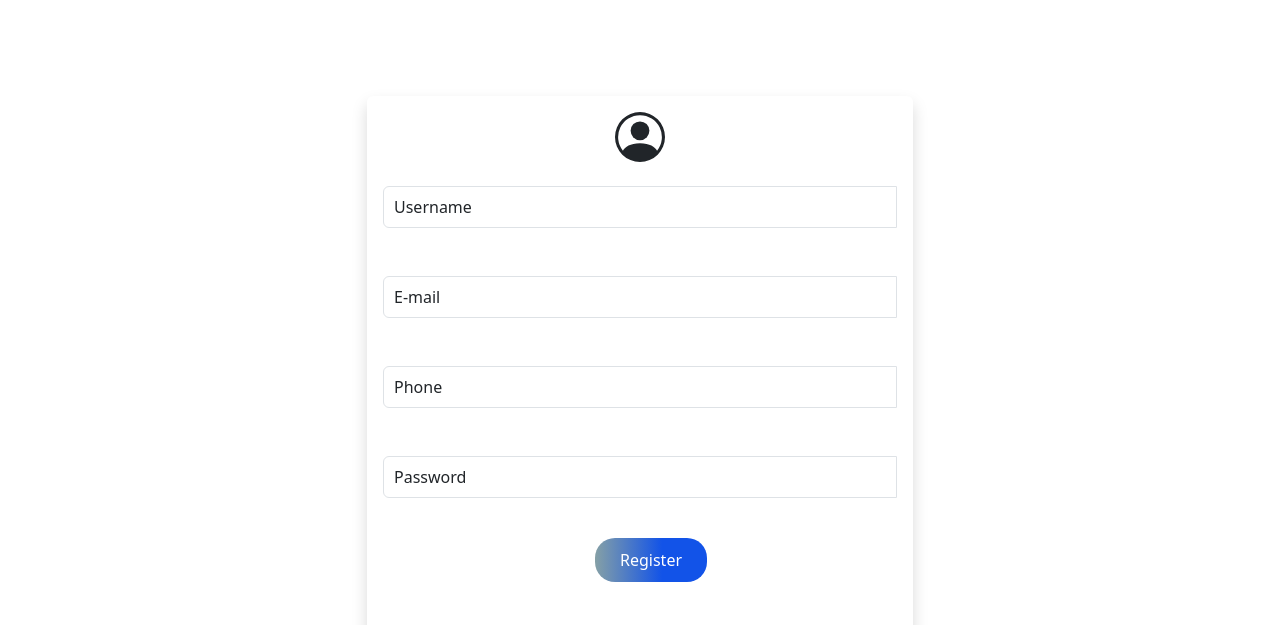
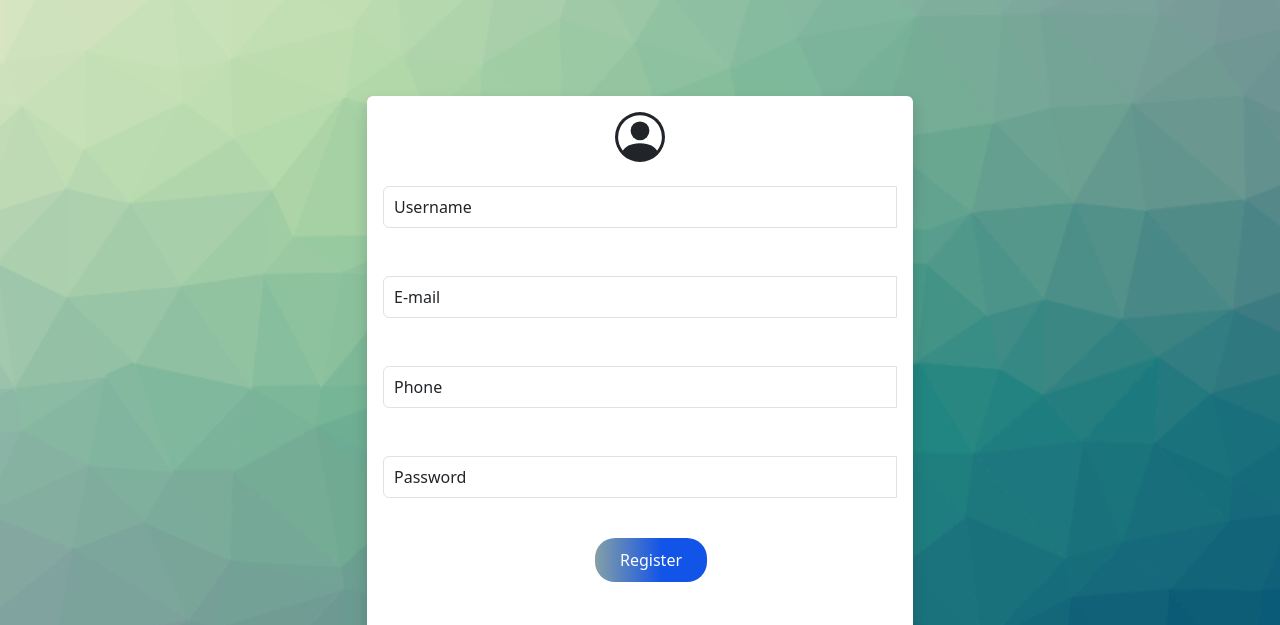
Before and after one commit to DesislavIliev1/login-register-form, a plain HTML site: page register.html in a window 1280 px wide. Shown: the top 625 px of the page. Drawn offline with nearby package versions, Linux system fonts and the light colour scheme; some packages are replaced by stand-ins of ours; the site is published under a folder, as on GitHub Pages, so addresses that start at the root find nothing; a script that the page names is missing.

Commit message:
fixing bugs

```diff
--- a/style.css
+++ b/style.css
@@ -19,7 +19,7 @@
 
 
 body{
-    background-image: url(/pics/cool-background.png);
+    background-image: url(pics/cool-background.png);
     background-repeat: no-repeat;
     background-size: cover;
 
```
